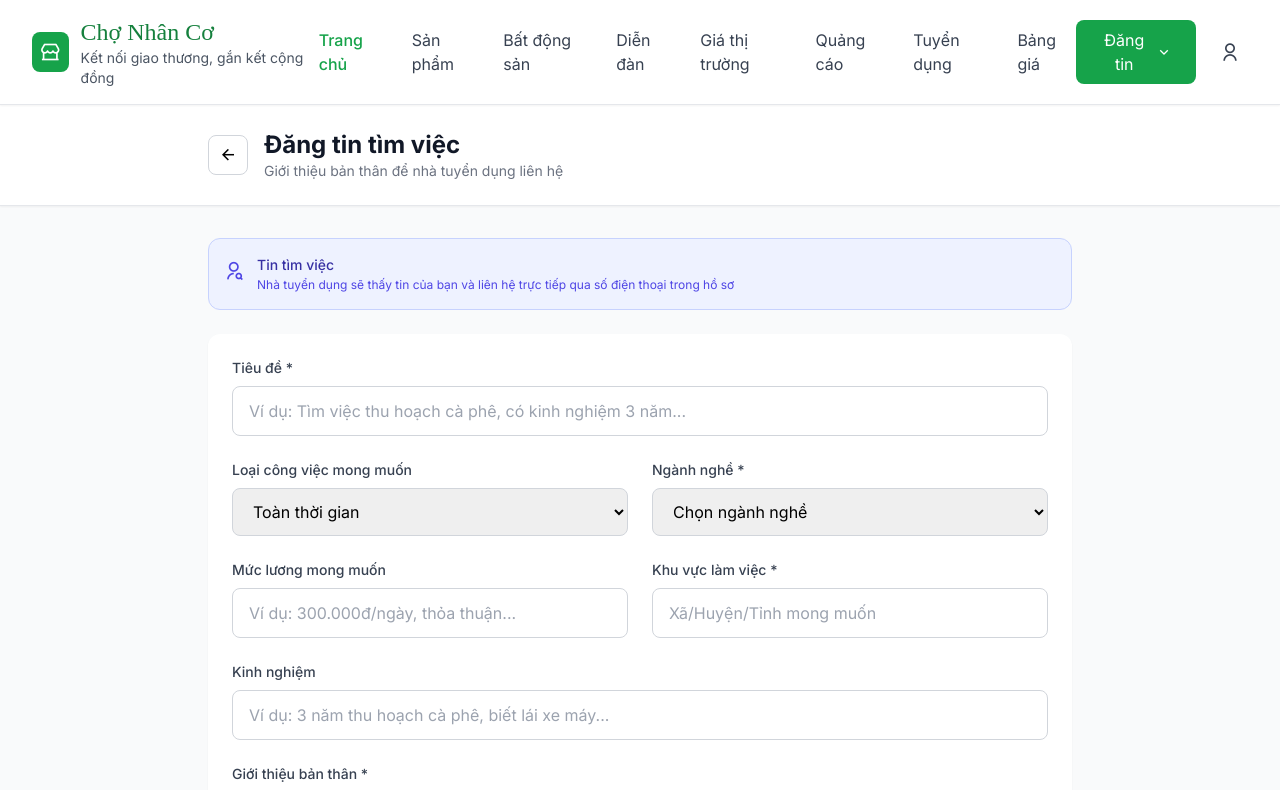
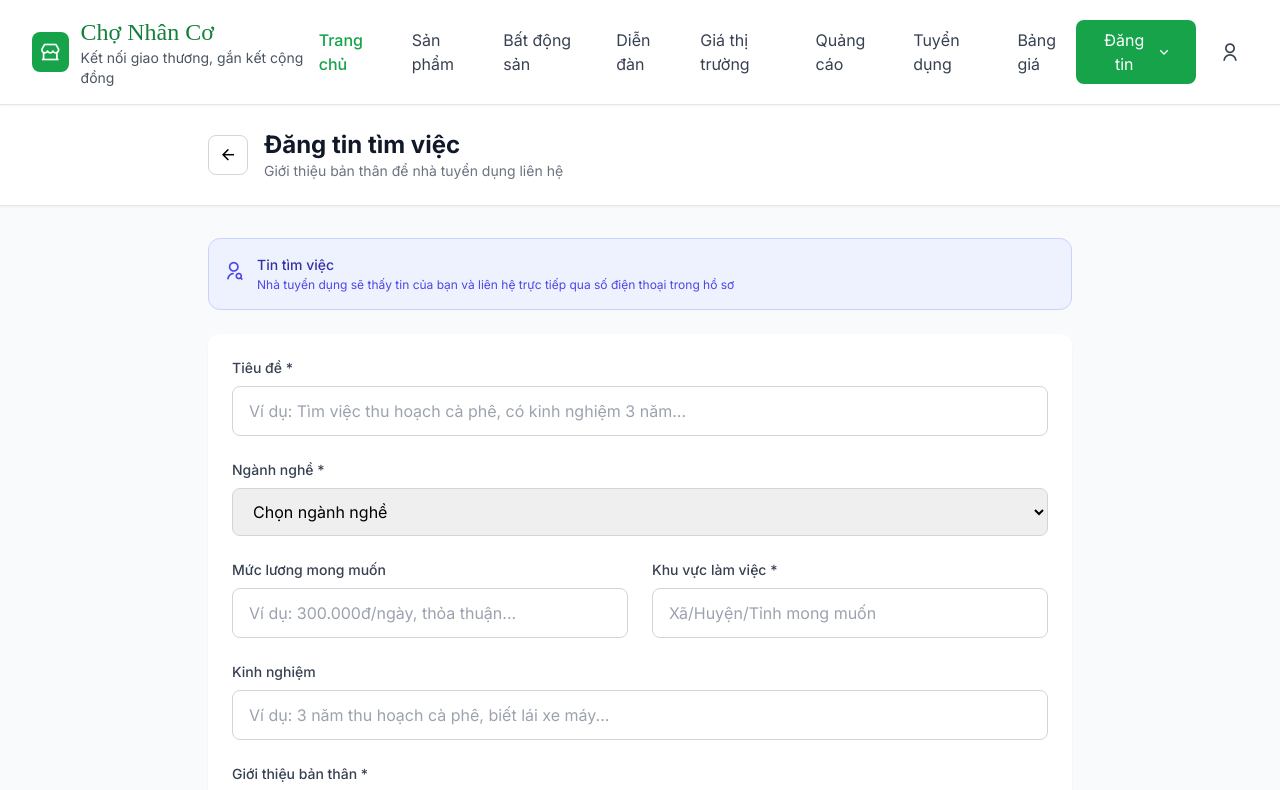
Before and after one commit to nguyenanhtan040104-boop/cho-nhan-co-frontend, a Next.js app: page /jobs/seek in a window 1280 px wide. Shown: the top 790 px of the page. Built offline with nearby package versions, Linux system fonts and the light colour scheme.

Commit message:
fix(jobs): correct type enum to EMPLOYER/JOB_SEEKER across all job pages

```diff
--- a/app/jobs/[id]/JobDetail.tsx
+++ b/app/jobs/[id]/JobDetail.tsx
@@ -5,7 +5,7 @@ import Link from 'next/link';
 import { jobs } from '../../../lib/api';
 
 const typeLabel: any = {
-  FULL_TIME: 'Toàn thời gian', PART_TIME: 'Bán thời gian', SEASONAL: 'Thời vụ', FREELANCE: 'Tự do',
+  EMPLOYER: 'Tuyển dụng', JOB_SEEKER: 'Tìm việc',
 };
 
 export default function JobDetail({ jobId }: { jobId: string }) {
--- a/app/jobs/[id]/edit/page.tsx
+++ b/app/jobs/[id]/edit/page.tsx
@@ -6,10 +6,8 @@ import Link from 'next/link';
 import { jobs } from '../../../../lib/api';
 
 const typeOptions = [
-  { value: 'FULL_TIME', label: 'Toàn thời gian' },
-  { value: 'PART_TIME', label: 'Bán thời gian' },
-  { value: 'SEASONAL', label: 'Thời vụ' },
-  { value: 'FREELANCE', label: 'Tự do' },
+  { value: 'EMPLOYER', label: 'Tuyển dụng' },
+  { value: 'JOB_SEEKER', label: 'Tìm việc' },
 ];
 
 const categoryOptions = [
@@ -21,7 +19,7 @@ export default function EditJobPage() {
   const router = useRouter();
 
   const [form, setForm] = useState({
-    title: '', description: '', type: 'FULL_TIME', category: '',
+    title: '', description: '', type: 'EMPLOYER', category: '',
     salary: '', location: '', experience: '', benefits: '',
     deadline: '', isUrgent: false,
   });
@@ -36,7 +34,7 @@ export default function EditJobPage() {
         setForm({
           title: data.title || '',
           description: data.description || '',
-          type: data.type || 'FULL_TIME',
+          type: data.type || 'EMPLOYER',
           category: data.category || '',
           salary: data.salary || '',
           location: data.location || '',
--- a/app/jobs/create/page.tsx
+++ b/app/jobs/create/page.tsx
@@ -6,10 +6,7 @@ import { useRouter } from 'next/navigation';
 import { jobs } from '../../../lib/api';
 
 const typeOptions = [
-  { value: 'FULL_TIME', label: 'Toàn thời gian' },
-  { value: 'PART_TIME', label: 'Bán thời gian' },
-  { value: 'SEASONAL', label: 'Thời vụ' },
-  { value: 'FREELANCE', label: 'Tự do' },
+  { value: 'EMPLOYER', label: 'Tuyển dụng' },
 ];
 
 const categoryOptions = [
@@ -19,7 +16,7 @@ const categoryOptions = [
 export default function CreateJobPage() {
   const router = useRouter();
   const [form, setForm] = useState({
-    title: '', description: '', type: 'FULL_TIME', category: '',
+    title: '', description: '', type: 'EMPLOYER', category: '',
     salary: '', location: '', experience: '', benefits: '',
     deadline: '', isUrgent: false,
   });
--- a/app/jobs/page.tsx
+++ b/app/jobs/page.tsx
@@ -5,11 +5,9 @@ import Link from 'next/link';
 import { jobs } from '../../lib/api';
 
 const typeOptions = [
-  { value: '', label: 'Tất cả loại' },
-  { value: 'FULL_TIME', label: 'Toàn thời gian' },
-  { value: 'PART_TIME', label: 'Bán thời gian' },
-  { value: 'SEASONAL', label: 'Thời vụ' },
-  { value: 'FREELANCE', label: 'Tự do' },
+  { value: '', label: 'Tất cả' },
+  { value: 'EMPLOYER', label: 'Tuyển dụng' },
+  { value: 'JOB_SEEKER', label: 'Tìm việc' },
 ];
 
 export default function JobsPage() {
@@ -133,7 +131,7 @@ export default function JobsPage() {
                         <span className="text-green-600 font-semibold text-sm">{job.salary}</span>
                       )}
                       <span className="bg-indigo-50 text-indigo-700 text-xs px-2 py-0.5 rounded">
-                        {job.type === 'FULL_TIME' ? 'Toàn thời gian' : job.type === 'PART_TIME' ? 'Bán thời gian' : job.type === 'SEASONAL' ? 'Thời vụ' : 'Tự do'}
+                        {job.type === 'EMPLOYER' ? 'Tuyển dụng' : job.type === 'JOB_SEEKER' ? 'Tìm việc' : job.type}
                       </span>
                       {job.category && (
                         <span className="bg-gray-100 text-gray-600 text-xs px-2 py-0.5 rounded">{job.category}</span>
--- a/app/jobs/seek/page.tsx
+++ b/app/jobs/seek/page.tsx
@@ -6,10 +6,7 @@ import { useRouter } from 'next/navigation';
 import { jobs } from '../../../lib/api';
 
 const typeOptions = [
-  { value: 'FULL_TIME', label: 'Toàn thời gian' },
-  { value: 'PART_TIME', label: 'Bán thời gian' },
-  { value: 'SEASONAL', label: 'Thời vụ' },
-  { value: 'FREELANCE', label: 'Tự do' },
+  { value: 'JOB_SEEKER', label: 'Tìm việc' },
 ];
 
 const categoryOptions = [
@@ -19,7 +16,7 @@ const categoryOptions = [
 export default function SeekJobPage() {
   const router = useRouter();
   const [form, setForm] = useState({
-    title: '', description: '', type: 'FULL_TIME', category: '',
+    title: '', description: '', category: '',
     salary: '', location: '', experience: '', benefits: '',
   });
   const [loading, setLoading] = useState(false);
@@ -38,13 +35,12 @@ export default function SeekJobPage() {
       await jobs.create({
         title: form.title,
         description: form.description,
-        type: form.type,
+        type: 'JOB_SEEKER',
         category: form.category,
         salary: form.salary || undefined,
         location: form.location,
         experience: form.experience || undefined,
         benefits: form.benefits || undefined,
-        postType: 'SEEKING',
       });
       setSuccess(true);
       setTimeout(() => router.push('/jobs'), 2000);
@@ -90,14 +86,6 @@ export default function SeekJobPage() {
               className="w-full px-4 py-3 border border-gray-300 rounded-lg focus:ring-2 focus:ring-indigo-500" />
           </div>
 
-          <div className="grid grid-cols-1 md:grid-cols-2 gap-6">
-            <div>
-              <label className="block text-sm font-medium text-gray-700 mb-2">Loại công việc mong muốn</label>
-              <select name="type" value={form.type} onChange={handleChange}
-                className="w-full px-4 py-3 border border-gray-300 rounded-lg focus:ring-2 focus:ring-indigo-500">
-                {typeOptions.map(o => <option key={o.value} value={o.value}>{o.label}</option>)}
-              </select>
-            </div>
           <div>
             <label className="block text-sm font-medium text-gray-700 mb-2">Ngành nghề *</label>
             <select name="category" required value={form.category} onChange={handleChange}
@@ -105,7 +93,6 @@ export default function SeekJobPage() {
               <option value="">Chọn ngành nghề</option>
               {categoryOptions.map(o => <option key={o} value={o}>{o}</option>)}
             </select>
-            </div>
           </div>
 
           <div className="grid grid-cols-1 md:grid-cols-2 gap-6">
```
Lines whose indentation alone changed are shown as unchanged.
